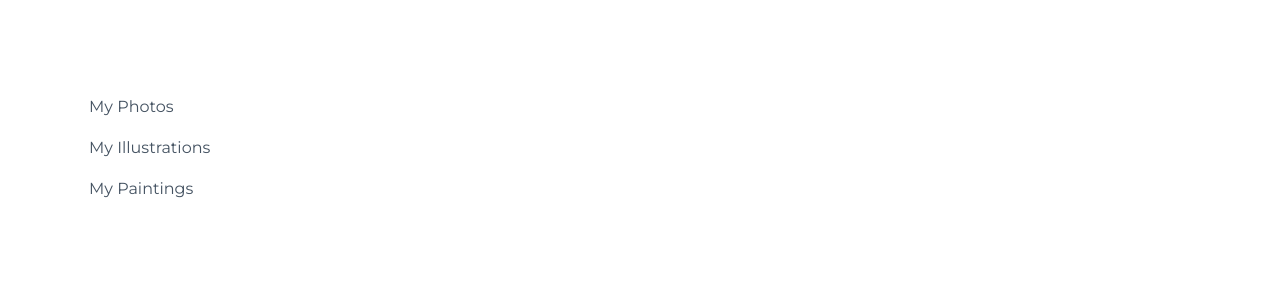
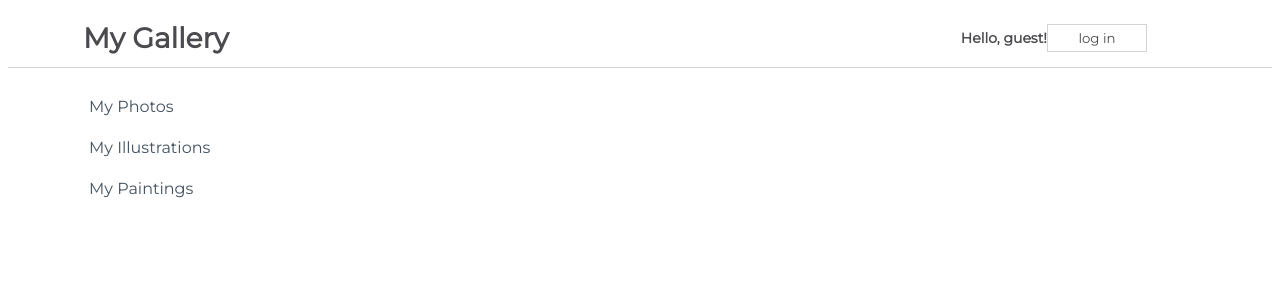
Before and after one commit to BubiniB/functional-components-challenge, a React (Create React App) app in the folder my-app/: page / in a window 1280 px wide. Shown: the top 300 px of the page. Built offline with nearby package versions, Linux system fonts and the light colour scheme.

Commit message:
Add navbar as class component

```diff
--- a/my-app/package.json
+++ b/my-app/package.json
@@ -9,7 +9,7 @@
     "axios": "^0.21.4",
     "react": "^17.0.2",
     "react-dom": "^17.0.2",
-    "react-scripts": "4.0.3",
+    "react-scripts": "^4.0.3",
     "web-vitals": "^1.1.2"
   },
   "scripts": {
--- a/my-app/src/App.js
+++ b/my-app/src/App.js
@@ -1,10 +1,12 @@
 import css from './App.module.css';
 import Sidebar from './components/Sidebar';
+import NavBarSimple from './components/NavBarSimple'
 
 function App() {
   return (
     <div className={css.App}>
       {<Sidebar />}
+      {<NavBarSimple />}
     </div>
   );
 }
--- /dev/null
+++ b/my-app/src/components/NavBarSimple.js
@@ -0,0 +1,39 @@
+import React from "react";
+import css from "./css/NavBarSimple.module.css";
+
+class NavBarSimple extends React.Component {
+    constructor(props) {
+        super(props);
+
+        this.state = {
+            message: "Hello, guest!",
+            buttonText: "log in"
+        }
+    };
+
+    handleClick() {
+        this.setState((prevState) => {
+            return {
+                message: prevState.message === "Hello, guest!" ? "Welcome back, user!" : "Hello, guest!",
+                buttonText: prevState.buttonText === "log in" ? "log out" : "log in"
+            }
+
+        })
+
+    }
+
+    render() {
+        return(
+            <div className={css.NavBar}>
+                <h1>My Gallery</h1>
+                    <div>
+                        <span>{this.state.message}
+                            <button onClick={() => this.handleClick()}>{this.state.buttonText}</button>
+                        </span>
+                    </div>
+            </div>
+        );
+    }
+}
+
+export default NavBarSimple
```
Also changed, not shown: 1 other file (tests, documents, lock files or other folders).
